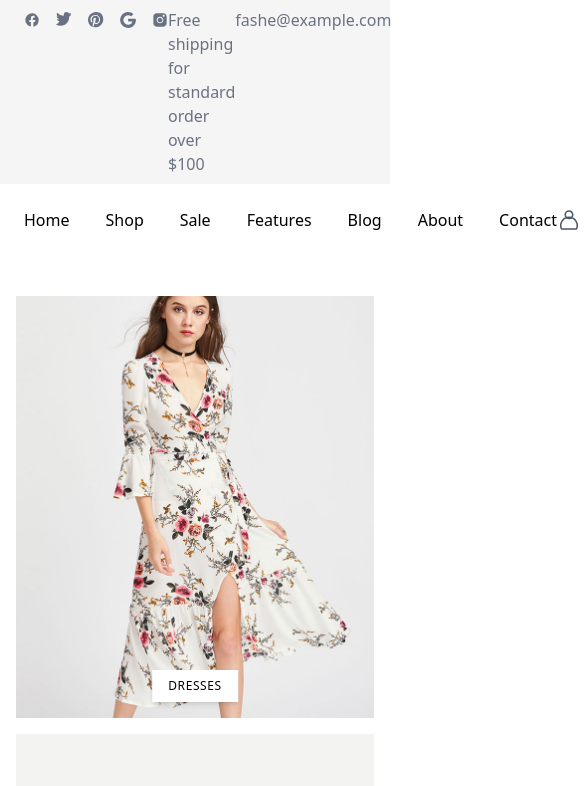
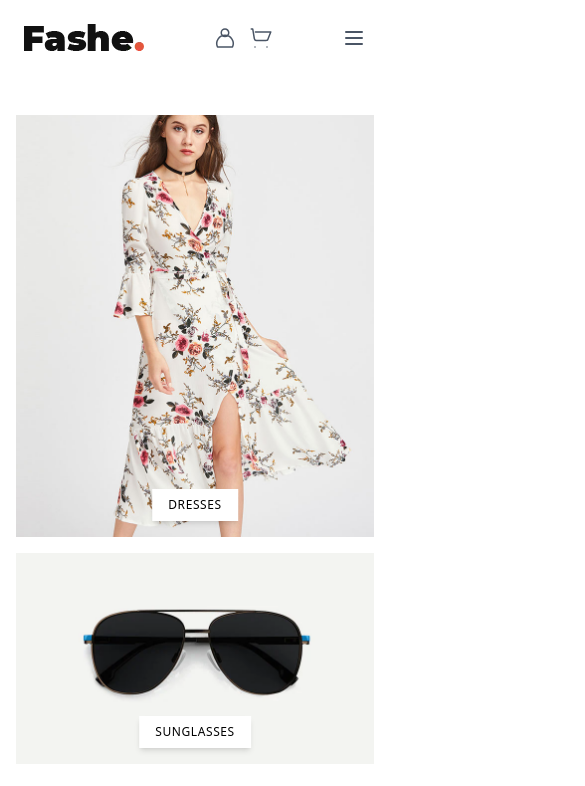
Before and after one commit to Narjissi-fadwa/fadwaNarjissi2_final_project_react, a React (Vite) app: page / in a window 390 px wide. Shown: the top 786 px of the page, 585 px wide, since content can reach past the window. Built offline with nearby package versions, Linux system fonts and the light colour scheme.

Commit message:
navbar responsive

```diff
--- a/src/layouts/navbar.jsx
+++ b/src/layouts/navbar.jsx
@@ -11,9 +11,10 @@ import { Link } from 'react-router-dom';
 
 const CartIcon = ICONS.cart;
 
-
 const Navbar = () => {
     const [isScrolled, setIsScrolled] = useState(false);
+    const [menuOpen, setMenuOpen] = useState(false);
+
     useEffect(() => {
         const handlScroll = () => {
             const topBarHeight = document.querySelector(".top-bar")?.offsetHeight || 50;
@@ -25,48 +26,71 @@ const Navbar = () => {
         };
         window.addEventListener("scroll", handlScroll);
         return () => window.removeEventListener("scroll", handlScroll);
+    }, []);
 
-    }, [])
     return (
         <>
-
             {!isScrolled && (
-                <div className="top-bar">
-                    <div className="top-content flex align-items-center justify-between px-6 py-2 bg-[#f5f5f5]">
-                        <div className='flex align-items-center gap-4 pt-1 '>
+                <div className="top-bar hidden md:block">
+                    <div className="top-content flex items-center justify-between px-6 py-2 bg-[#f5f5f5]">
+                        <div className='flex items-center gap-4 pt-1'>
                             <FacebookIcon className="w-4 h-4 text-gray-500 hover:text-[#e65540]" />
                             <TwitterIcon className="w-4 h-4 text-gray-500 hover:text-[#e65540]" />
                             <PinterestIcon className="w-4 h-4 text-gray-500 hover:text-[#e65540]" />
                             <GoogleIcon className="w-4 h-4 text-gray-500 hover:text-[#e65540]" />
                             <InstagramIcon className="w-4 h-4 text-gray-500 hover:text-[#e65540]" />
-
                         </div>
                         <span className='text-gray-500'>Free shipping for standard order over $100</span>
                         <span className='text-gray-500'>fashe@example.com</span>
                     </div>
                 </div>
-            )
-            }
-            <header className={`flex items-center justify-between p-6 z-[1000] transition-all duration-300 ${isScrolled ? 'fixed top-0 left-0 w-full shadow-md bg-white' : ''}`} >
+            )}
+
+            <header className={`flex items-center justify-between p-6 z-[1000] transition-all duration-300 ${isScrolled ? 'fixed top-0 left-0 w-full shadow-md bg-white' : ''}`}>
                 <div className="logo"><img src={images.logo} alt="" /></div>
-                <nav className="nav flex align-items-center gap-9 justify-between">
+                <nav className="nav hidden md:flex items-center gap-9 justify-between">
                     <a className='hover:underline' href="/">Home</a>
-                    <Link to='/Shop' className='hover:underline' href="/">Shop</Link>
+                    <Link to='/Shop' className='hover:underline'>Shop</Link>
                     <a className='hover:underline' href="/">Sale</a>
                     <a className='hover:underline' href="/">Features</a>
                     <a className='hover:underline' href="/">Blog</a>
-                    <Link to='/About' className='hover:underline' href="/">About</Link>
-                    <Link to='/Contact'  className='hover:underline' href="/">Contact</Link>
+                    <Link to='/About' className='hover:underline'>About</Link>
+                    <Link to='/Contact' className='hover:underline'>Contact</Link>
                 </nav>
-                <div className='icons flex align-items-center gap-3'>
+                <div className='icons flex items-center gap-3'>
                     <UserIcon className="w-6 h-6 text-gray-600 hover:text-[#e65540]" />
                     <div className="relative">
                         <CartIcon className="w-6 h-6 text-gray-600 hover:text-[#e65540]" />
                         <span className="absolute -top-0 -right-0 bg-red-600 text-white text-xs px-1 rounded-full"></span>
                     </div>
                 </div>
+                <div className="md:hidden flex items-center gap-4">
+                    <button className="text-gray-600 hover:text-[#e65540]" onClick={() => setMenuOpen(true)}>
+                        <svg className="w-6 h-6" fill="none" stroke="currentColor" strokeWidth="2" viewBox="0 0 24 24">
+                            <path strokeLinecap="round" strokeLinejoin="round" d="M4 6h16M4 12h16M4 18h16" />
+                        </svg>
+                    </button>
+                </div>
+
             </header>
-
+            {menuOpen && (
+                <div className="fixed top-0 left-0 w-full h-full bg-black/50 z-[999]" onClick={() => setMenuOpen(false)}>
+                    <div className="w-64 bg-white h-full shadow-lg p-6" onClick={e => e.stopPropagation()}>
+                        <button className="mb-4 text-gray-600 hover:text-[#e65540]" onClick={() => setMenuOpen(false)}>
+                            ✕ Close
+                        </button>
+                        <nav className="flex flex-col gap-4 text-gray-700">
+                            <a className='hover:underline' href="/">Home</a>
+                            <Link to='/Shop' className='hover:underline'>Shop</Link>
+                            <a className='hover:underline' href="/">Sale</a>
+                            <a className='hover:underline' href="/">Features</a>
+                            <a className='hover:underline' href="/">Blog</a>
+                            <Link to='/About' className='hover:underline'>About</Link>
+                            <Link to='/Contact' className='hover:underline'>Contact</Link>
+                        </nav>
+                    </div>
+                </div>
+            )}
         </>
     );
 };
```
